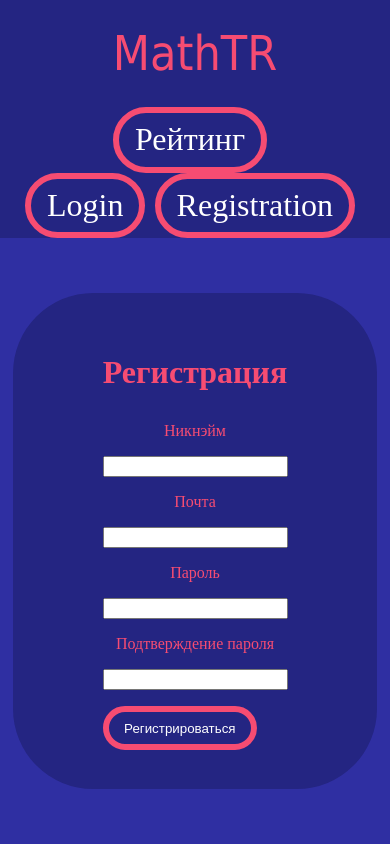
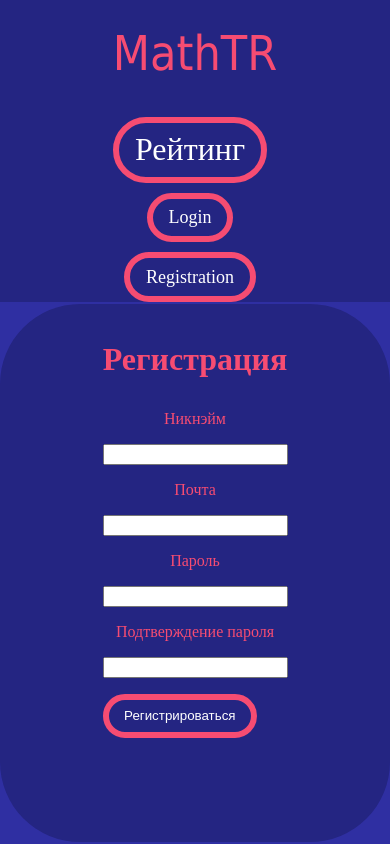
Before and after one commit to 51Sirius/MathSite, a Flask app: page /registration in a window 390 px wide. Run offline with Flask 2, Linux system fonts and the light colour scheme.

Commit message:
Complete adaptation site

```diff
--- a/static/css/auth.css
+++ b/static/css/auth.css
@@ -24,3 +24,27 @@ p {
     text-align: center;
     margin-top: 10px;
 }
+
+@media screen and (max-width: 420px) {
+    .page-registration {
+        width: 100%;
+        min-height: 60vh;
+        padding: 4vw 4vh 4vw 4vh;
+    }
+}
+
+@media screen and (max-width: 280px) {
+    h1 {
+        font-size: x-large;
+    }
+    input {
+        font-size: x-small;
+    }
+}
+
+@media screen and (max-width: 250px) {
+    .page-registration {
+        width: 100%;
+        min-height: 60vh;
+        padding: 1vw 1vh 1vw 1vh;
+}}
--- a/static/css/navbar.css
+++ b/static/css/navbar.css
@@ -40,7 +40,23 @@ header {
     text-decoration: none;
 }
 
-@media screen and (max-width: 510px) {
+@media screen and (max-width: 850px) {
+    .button {
+        margin-top: 10px;
+    }
+    .button-group {
+        flex-direction: column;
+    }
+}
+
+@media screen and (max-width: 670px) {
+    .button-group {
+        font-size: large;
+    }
+}
+
+
+@media screen and (max-width: 570px) {
     header {
         flex-direction: column;
     }
@@ -48,6 +64,8 @@ header {
     .nickname {
         margin-top: 20px;
     }
+
+
 }
 
 @media screen and (max-width: 230px) {
```
